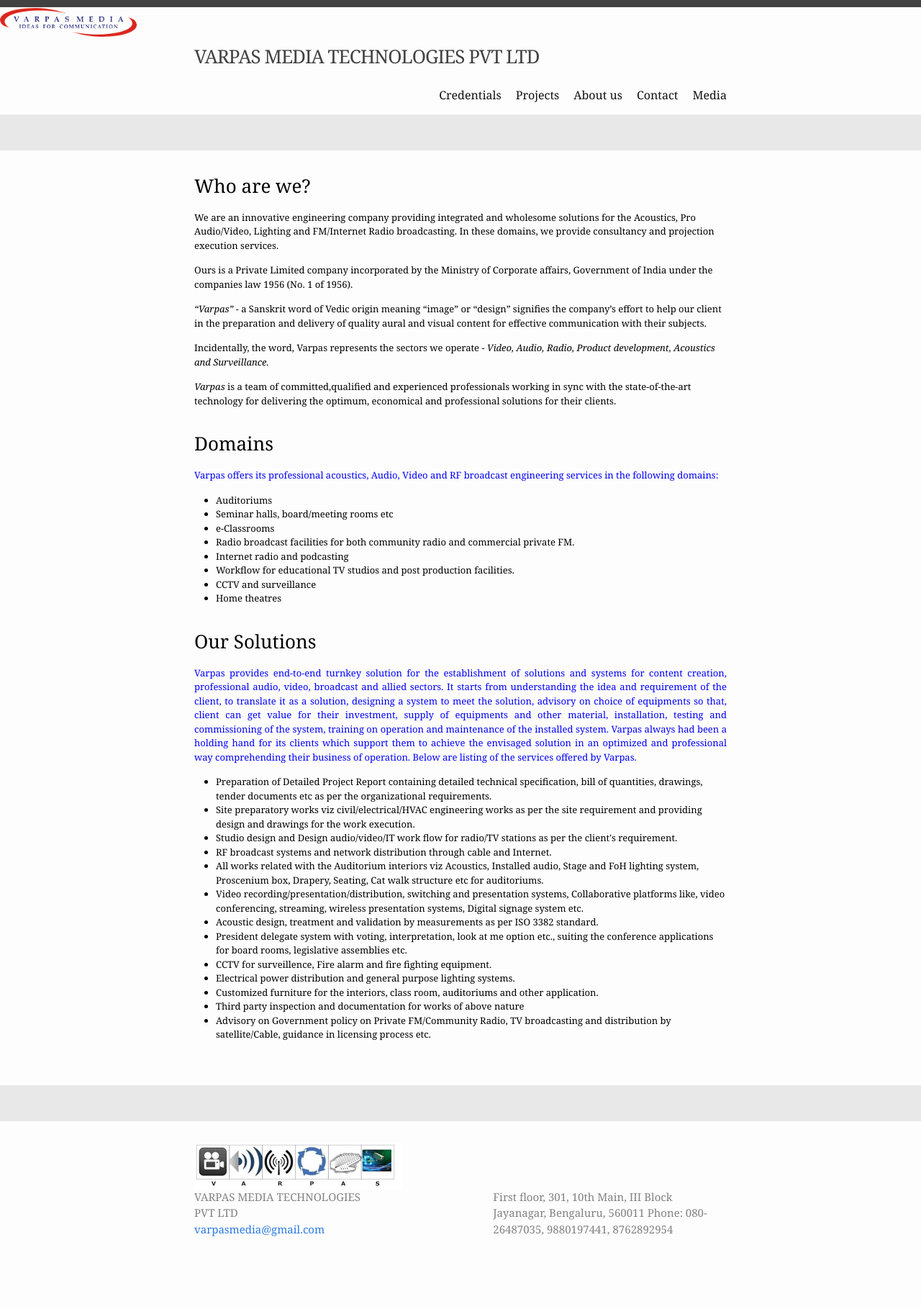
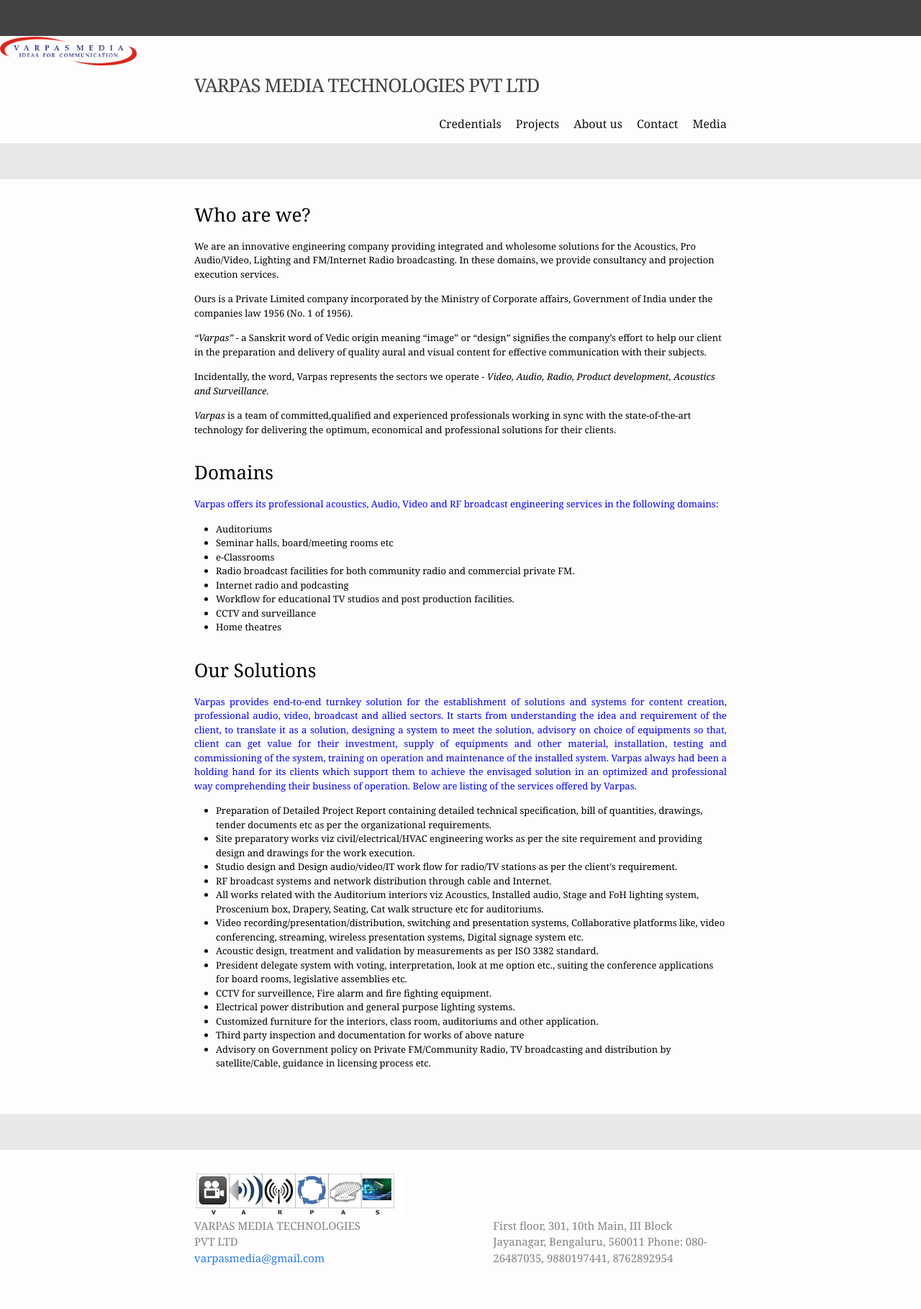
Before and after one commit to VarpasMedia/VarpasMedia.github.io, a Jekyll site: the page built from index.md, in a window 1280 px wide. Shown: the whole page at 72% size. Built offline with Jekyll 4.4.1, drawn with Linux system fonts in a browser that asks for light colours; before the commit the page ends 1779 px from its top, so only the background shows below that.

Commit message:
Update _layout.scss

```diff
--- a/_sass/minima/_layout.scss
+++ b/_sass/minima/_layout.scss
@@ -2,7 +2,7 @@
  * Site header
  */
 .site-header {
-  border-top: 10px solid $grey-color-dark;
+  border-top: 50px solid $grey-color-dark;
   border-bottom: 50px solid $grey-color-light;
   min-height: $spacing-unit * 1.865;
 
```
